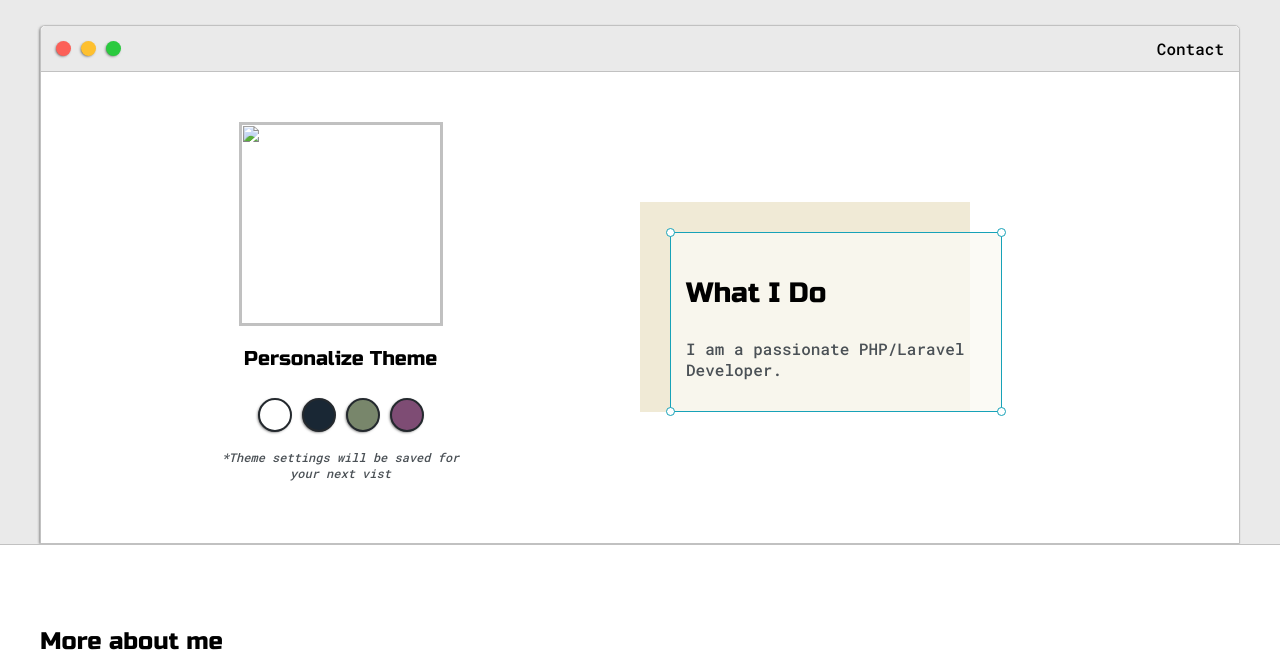
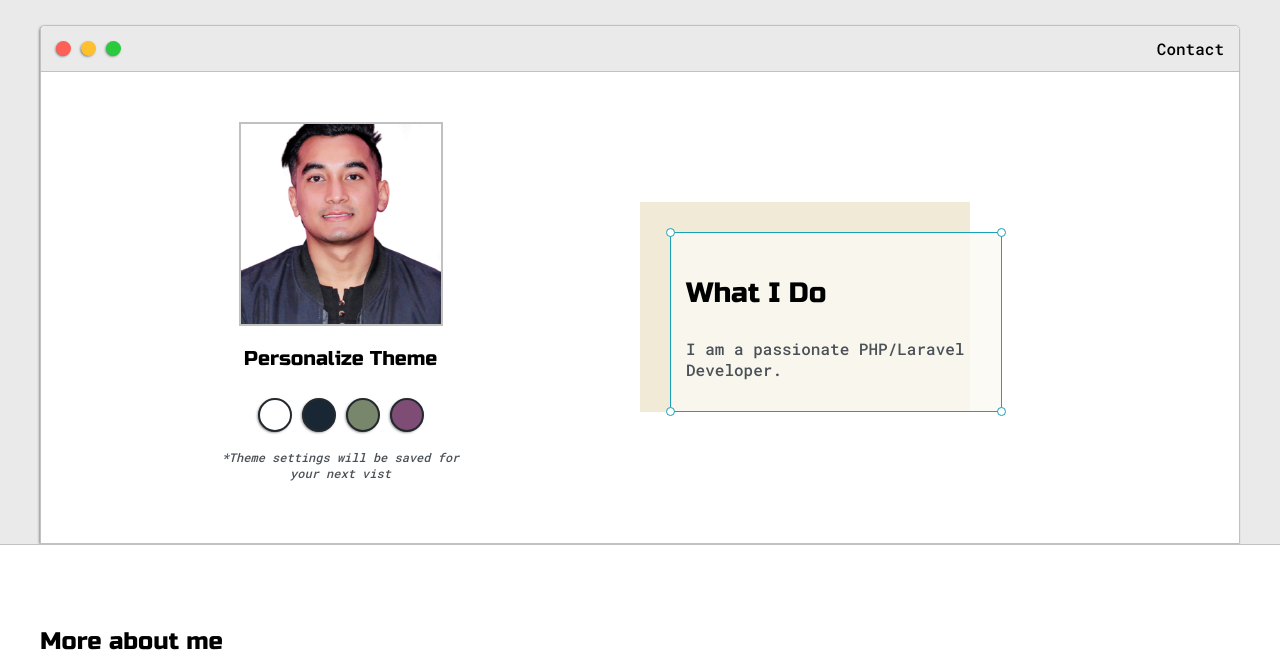
Before and after one commit to myselfRohan/iamrohan.github.io, a plain HTML site: page index.html in a window 1280 px wide. Shown: the part 136-800 px from the top of the page. Drawn offline with Linux system fonts and the light colour scheme.

Commit message:
minor fix for profile image

```diff
--- a/index.html
+++ b/index.html
@@ -46,7 +46,7 @@
           </div>
 
           <div class="left-column">
-            <img id="profile_pic" src="images/passportsize.png" />
+            <img id="profile_pic" src="images/Rohan.png" />
             <h5 style="text-align: center; line-height: 0">
               Personalize Theme
             </h5>
```
